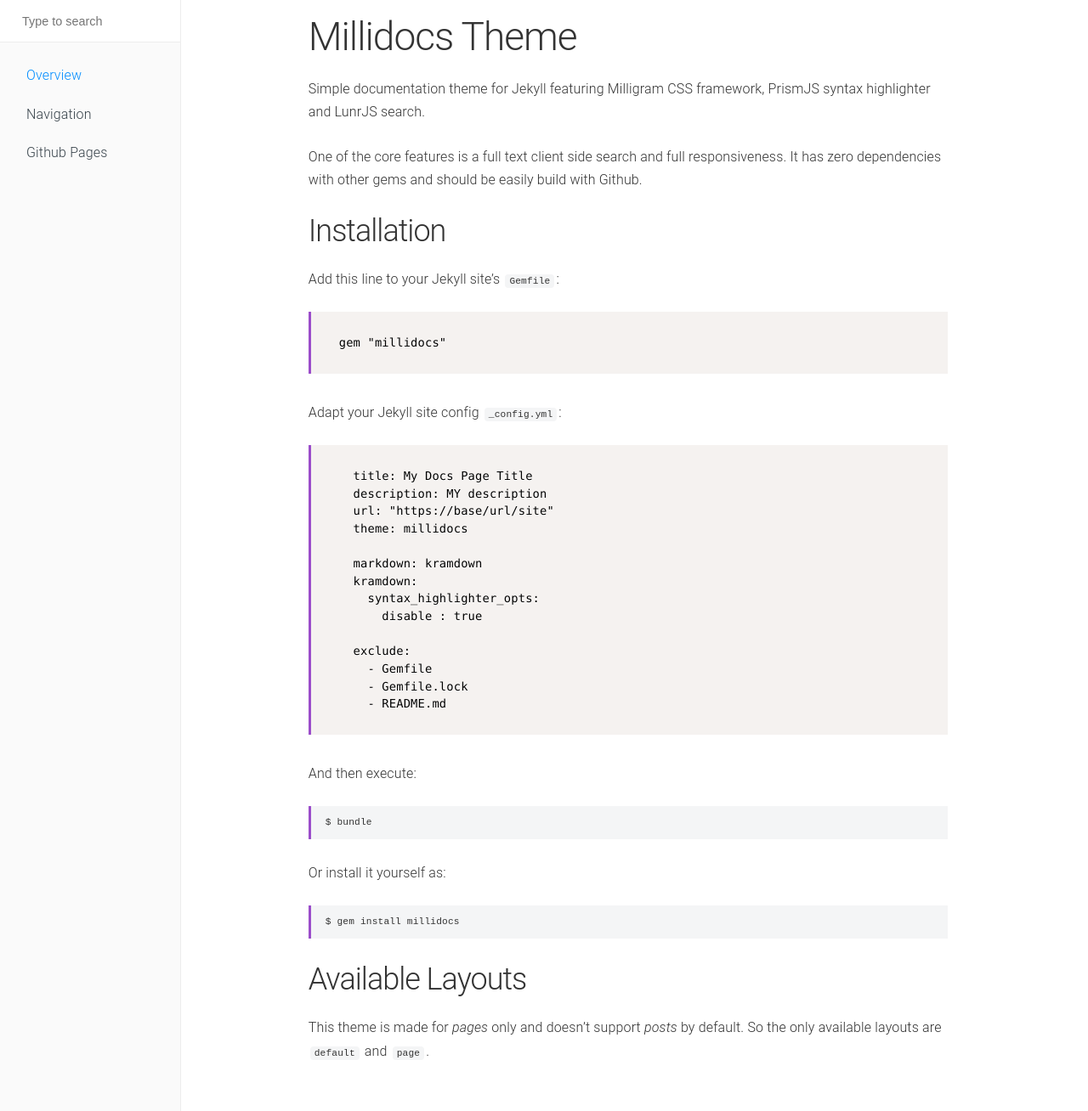
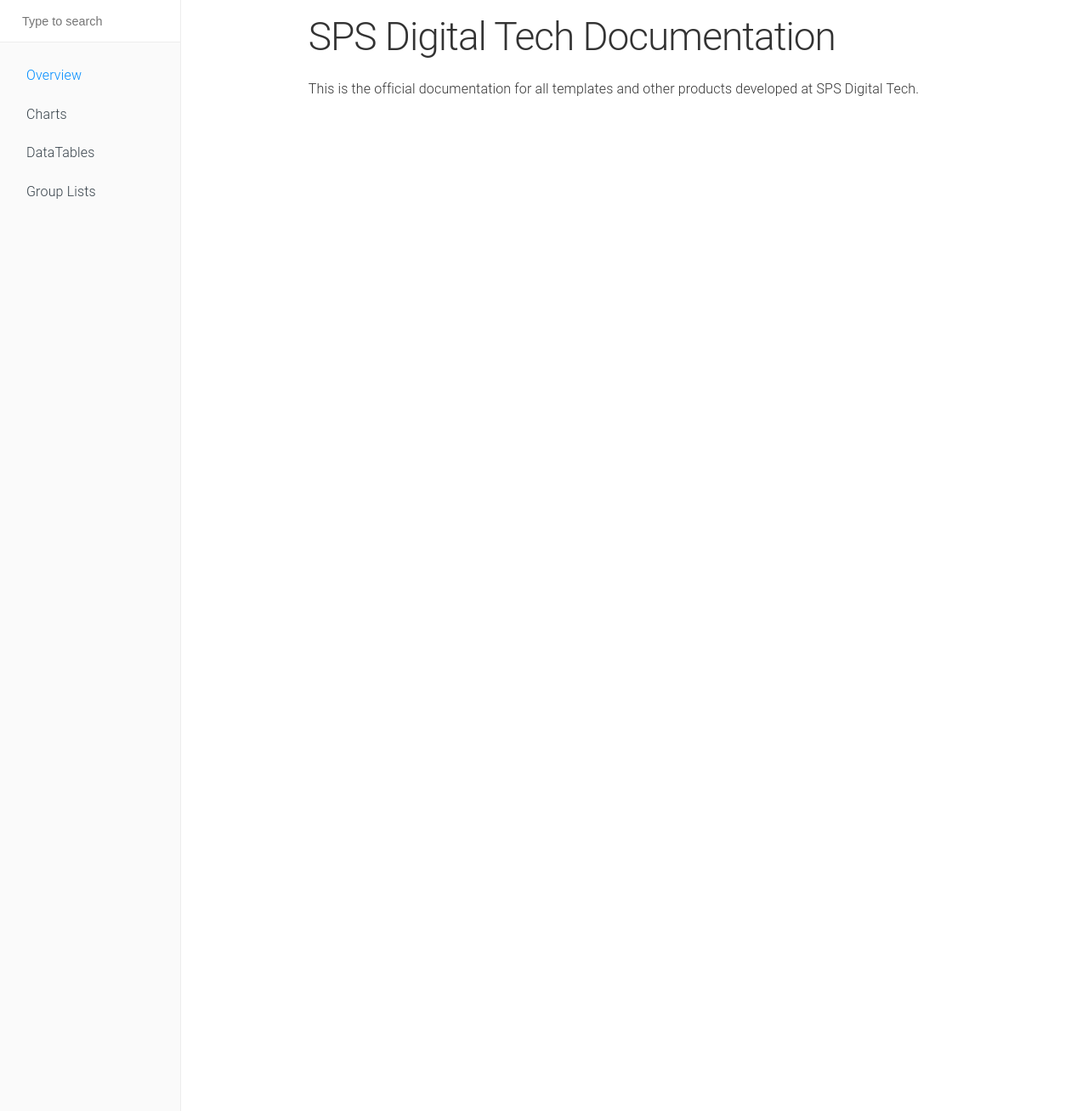
Before and after one commit to linguist89/sps-digital-tech-documentation, a Jekyll site: the page built from index.md, in a window 1280 px wide. Shown: the whole page at 85% size. Built offline with Jekyll 4.4.1, drawn with Linux system fonts in a browser that asks for light colours.

Commit message:
Added initial page changes

````diff
--- a/Gemfile
+++ b/Gemfile
@@ -1,2 +1,4 @@
 source "https://rubygems.org"
 gemspec
+gem 'wdm'
+gem "webrick", "~> 1.7"
--- a/_includes/head.html
+++ b/_includes/head.html
@@ -5,8 +5,9 @@
 
   <title>{% if page.title %}{{ page.title | escape }}{% else %}{{ site.title | escape }}{% endif %}</title>
   <meta name="description" content="{{ page.excerpt | default: site.description | strip_html | normalize_whitespace | truncate: 160 | escape }}">
-
+  <!--
 	<link rel="icon" href="{{ "/assets/images/favicon.ico" | relative_url }}">
+  -->
   <link rel="canonical" href="{{ page.url | replace:'index.html','' | absolute_url }}">
 
 	{% include styles.html %}
--- a/navigation.md
+++ b/charts.md
@@ -1,6 +1,6 @@
 ---
 layout: page
-title: Navigation
+title: Charts
 navigation: 2
 ---
 
--- a/github-pages.md
+++ b/datatables.md
@@ -1,6 +1,6 @@
 ---
 layout: page
-title: Github Pages
+title: DataTables
 navigation: 3
 ---
 
--- a/index.md
+++ b/index.md
@@ -4,47 +4,6 @@ title: Overview
 navigation: 1
 ---
 
-# Millidocs Theme
+# SPS Digital Tech Documentation
 
-Simple documentation theme for Jekyll featuring [Milligram CSS framework](http://milligram.io/), [PrismJS syntax highlighter](http://prismjs.com/) and [LunrJS search](https://lunrjs.com/).
-
-One of the core features is a full text client side search and full responsiveness. It has zero dependencies with other gems and should be easily build with Github.
-
-## Installation
-
-Add this line to your Jekyll site's `Gemfile`:
-
-```ruby
-gem "millidocs"
-```
-
-Adapt your Jekyll site config `_config.yml`:
-
-```yaml
-  title: My Docs Page Title
-  description: MY description
-  url: "https://base/url/site"
-  theme: millidocs
-
-  markdown: kramdown
-  kramdown:
-    syntax_highlighter_opts:
-      disable : true
-
-  exclude:
-    - Gemfile
-    - Gemfile.lock
-    - README.md
-```
-
-And then execute:
-
-    $ bundle
-
-Or install it yourself as:
-
-    $ gem install millidocs
-
-## Available Layouts
-
-This theme is made for _pages_ only and doesn't support _posts_ by default. So the only available layouts are `default` and `page`.
+This is the official documentation for all templates and other products developed at SPS Digital Tech.
````
Also changed, not shown: group-lists.md (added, +32 -0 lines).
